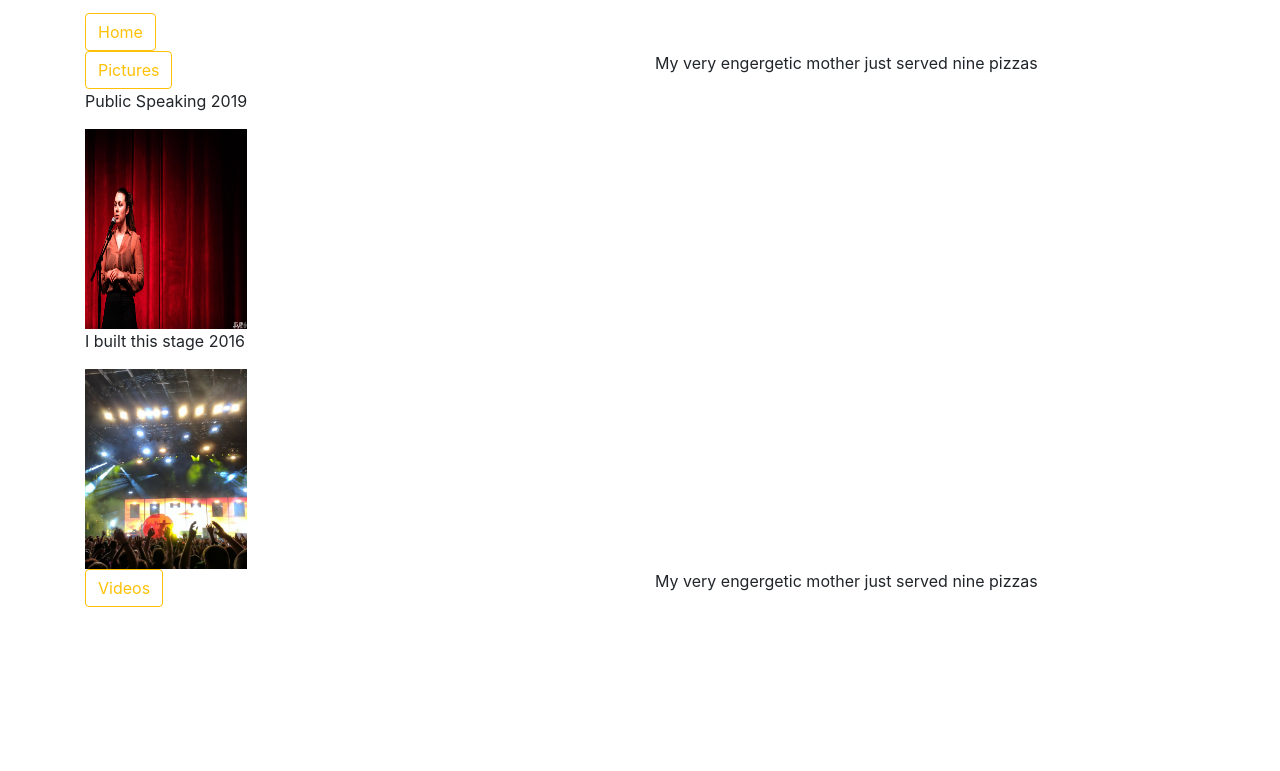
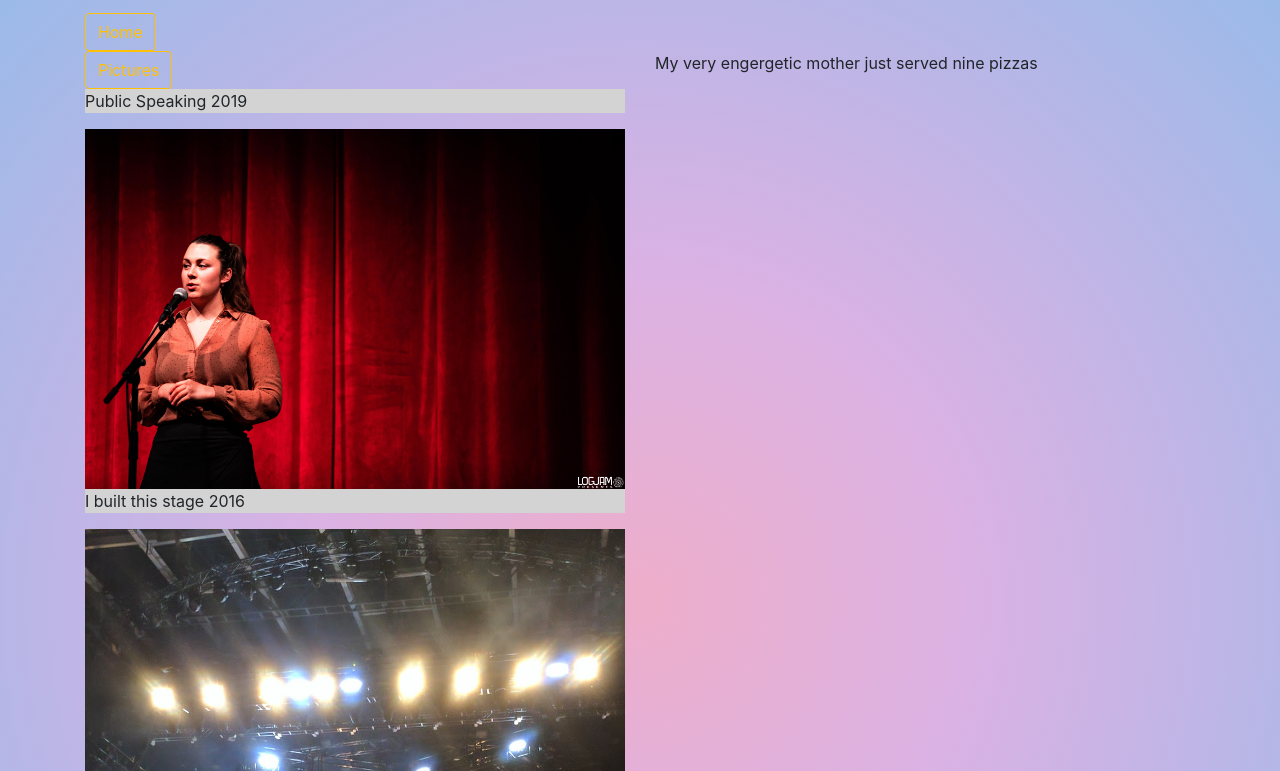
Before and after one commit to mariahkelley/mariahkelley.github.io, a plain HTML site: page portfolio.html in a window 1280 px wide. Shown: the part 83-854 px from the top of the page. Before the commit the page ends 800 px from the top, so only its background shows below. Drawn offline with nearby package versions, Linux system fonts and the light colour scheme.

Commit message:
Add files via upload
First update, fixed the margins and pick background

```diff
--- a/css/style.css
+++ b/css/style.css
@@ -1,16 +1,13 @@
 
-
-
-}
-body{
+	.pink-background {
 
 		background: rgb(238,174,202);
 	background: radial-gradient(circle, rgba(238,174,202,1) 0%, rgba(218,178,228,1) 36%, rgba(148,187,233,1) 100%);
 	}
 
-img{ height:200px; width:30%; }
+
 	.padding-top{
-	padding-top:50px;
+		padding-top:50px;}
 	.white-box{
 		background-position: center;
 		background-color: lightgrey;
@@ -18,6 +15,4 @@ img{ height:200px; width:30%; }
 	.white-box2{
 		background-position: center;
 		background-color: lightgrey;
-
-
 	}
--- a/portfolio.html
+++ b/portfolio.html
@@ -20,7 +20,7 @@
 
 	<title>Hello, world!</title>
 </head>
-<body>
+<body class="pink-background">
 	<div class="container">
 		<div class="row">
 			<div class="col-12">
@@ -34,9 +34,9 @@
 				<a href="index.html" class="btn btn-outline-warning">Pictures</a>
 
 				<p class="white-box"> Public Speaking 2019 </p>
-				<img src= "img/TellUsSomething-17 copy.jpg" height="200px" width="300px">
+				<img src= "img/TellUsSomething-17 copy.jpg" class="img-fluid">
 				<p class="white-box2"> I built this stage 2016 </p>
-				<img src="img/21pilots copy.jpg">
+				<img src="img/21pilots copy.jpg" class="img-fluid">
 
 			</div>
 			<div class="col-6">
```
Also changed, not shown: index.html (+6 -7 lines). Lines whose indentation alone changed are shown as unchanged.
